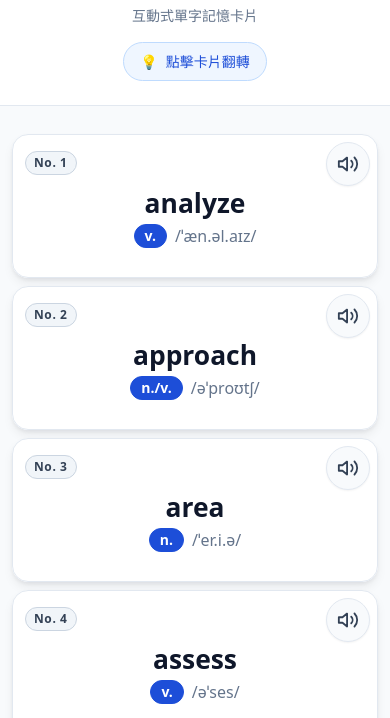
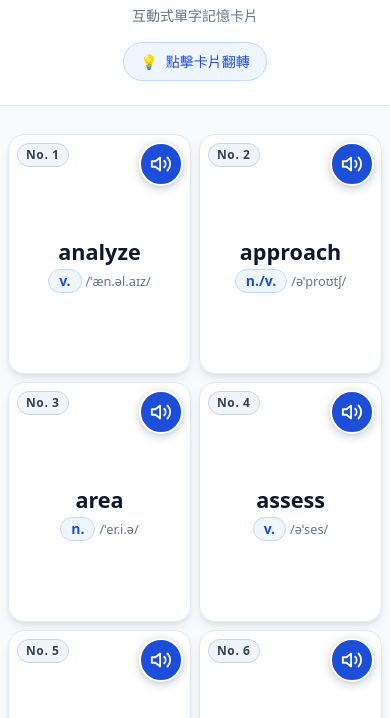
Before and after one commit to BB5566/word_cards, a plain HTML site: page index.html in a window 390 px wide. Shown: the part 59-777 px from the top of the page. Drawn offline with nearby package versions, Linux system fonts and the light colour scheme.

Commit message:
修正 #58：視覺／UX 改善建議（AI 看截圖） (#59)
由 OpenCode（deepseek-v4.1-flash-free）依 issue 自動修改。

Co-authored-by: OpenCode（杰哥派工） <BB5566@users.noreply.github.com>

```diff
--- a/index.html
+++ b/index.html
@@ -149,14 +149,7 @@
         margin-right: -8px;
       }
 
-      /* 響應式卡片排列：手機 (390px) 單欄、平板 2-3 欄、桌面 (1280px) 5 欄 (4x5) */
-      @media (max-width: 575.98px) {
-        main.container {
-          padding-top: var(--space-3);
-          padding-bottom: var(--space-3);
-        }
-      }
-
+      /* 響應式卡片排列：手機 (390px) 2 欄、平板 2-3 欄、桌面 (1280px) 4-5 欄 */
       .col-custom {
         flex: 0 0 100%;
         max-width: 100%;
@@ -197,7 +190,7 @@
       .box {
         perspective: 1000px; /* 啟用 3D 視角 */
         position: relative;
-        height: 144px; /* 手機版略增高度，搭配加大內距讓文字更易讀 */
+        height: 144px; /* 手機版高度由下方 media query 覆寫 */
         min-height: 144px;
         transition: transform var(--transition-base);
       }
@@ -346,7 +339,7 @@
         border-color: rgba(255, 255, 255, 0.28);
       }
 
-      /* 發音按鈕：淺色圓形背景，明確區隔翻轉卡片與播放發音 */
+      /* 發音按鈕：實心圓形背景與外框，明確區隔翻轉卡片與播放發音 */
       .speaker-btn {
         position: absolute;
         top: var(--space-2);
@@ -356,10 +349,10 @@
         display: flex;
         align-items: center;
         justify-content: center;
-        background-color: var(--color-bg-body);
-        border: 1px solid var(--color-border);
-        box-shadow: var(--shadow-sm);
-        color: var(--color-text-secondary);
+        background-color: var(--color-primary);
+        border: 2px solid var(--color-surface);
+        box-shadow: 0 2px 8px rgba(15, 23, 42, 0.25);
+        color: var(--color-text-inverse);
         border-radius: var(--radius-full);
         cursor: pointer;
         z-index: 10;
@@ -372,13 +365,13 @@
       }
 
       .speaker-btn:hover {
-        color: var(--color-primary);
-        background-color: var(--color-primary-subtle);
+        color: var(--color-text-inverse);
+        background-color: var(--color-primary-hover);
       }
 
       .speaker-btn:focus-visible {
-        color: var(--color-primary);
-        background-color: var(--color-primary-subtle);
+        color: var(--color-text-inverse);
+        background-color: var(--color-primary-hover);
         outline: 2px solid var(--color-primary);
         outline-offset: 2px;
       }
@@ -418,6 +411,7 @@
         flex-wrap: wrap;
         align-items: center;
         justify-content: center;
+        width: 100%;
         gap: var(--space-2);
         margin-top: var(--space-1);
       }
@@ -425,10 +419,10 @@
       .pos-tag {
         display: inline-block;
         font-size: var(--font-size-sm);
-        font-weight: 700;
-        color: var(--color-text-inverse);
-        background-color: var(--color-primary);
-        border: 1px solid var(--color-primary);
+        font-weight: 600;
+        color: var(--color-primary);
+        background-color: var(--color-primary-subtle);
+        border: 1px solid var(--color-primary-border);
         border-radius: var(--radius-full);
         padding: 2px 10px;
         line-height: var(--line-height-tight);
@@ -493,6 +487,47 @@
       .field-label-back {
         font-weight: 600;
         color: #ffffff;
+      }
+
+      /* 手機版改為 2 欄，並針對較窄卡片調整字級與內距 */
+      @media (max-width: 575.98px) {
+        main.container {
+          padding-top: var(--space-3);
+          padding-bottom: var(--space-3);
+        }
+        .col-custom {
+          flex: 0 0 50%;
+          max-width: 50%;
+          padding: var(--space-1);
+        }
+        .box {
+          height: 240px; /* 維持直式字卡比例，並容納背面例句 */
+          min-height: 240px;
+        }
+        .front,
+        .back {
+          padding: var(--space-2);
+        }
+        .word {
+          font-size: 1.35rem;
+        }
+        .ipa {
+          font-size: 0.8rem;
+        }
+        .word-meta {
+          gap: var(--space-1);
+        }
+        .meaning-zh {
+          font-size: 1.05rem;
+          margin-bottom: var(--space-1);
+        }
+        .example-container {
+          padding: var(--space-1) var(--space-2);
+        }
+        .example-en,
+        .example-zh {
+          font-size: var(--font-size-xs);
+        }
       }
 
       /* 減少動態效果 (無障礙) */
```
